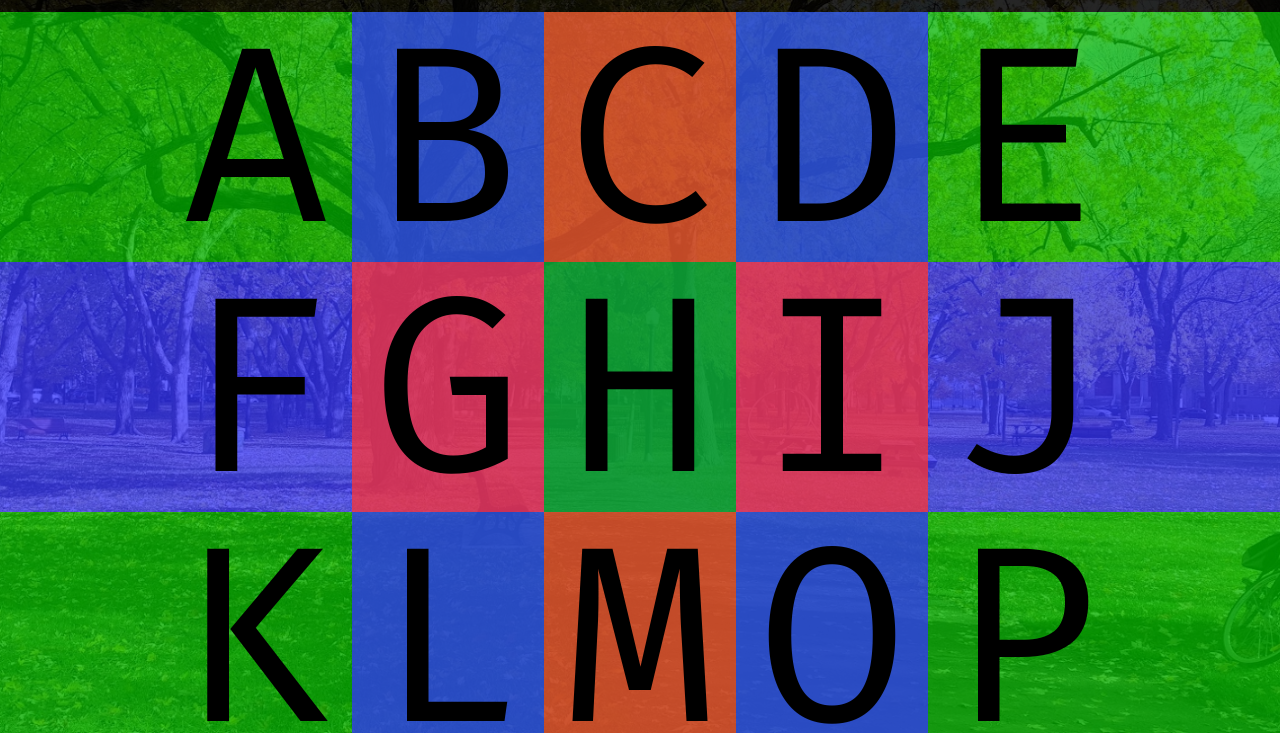
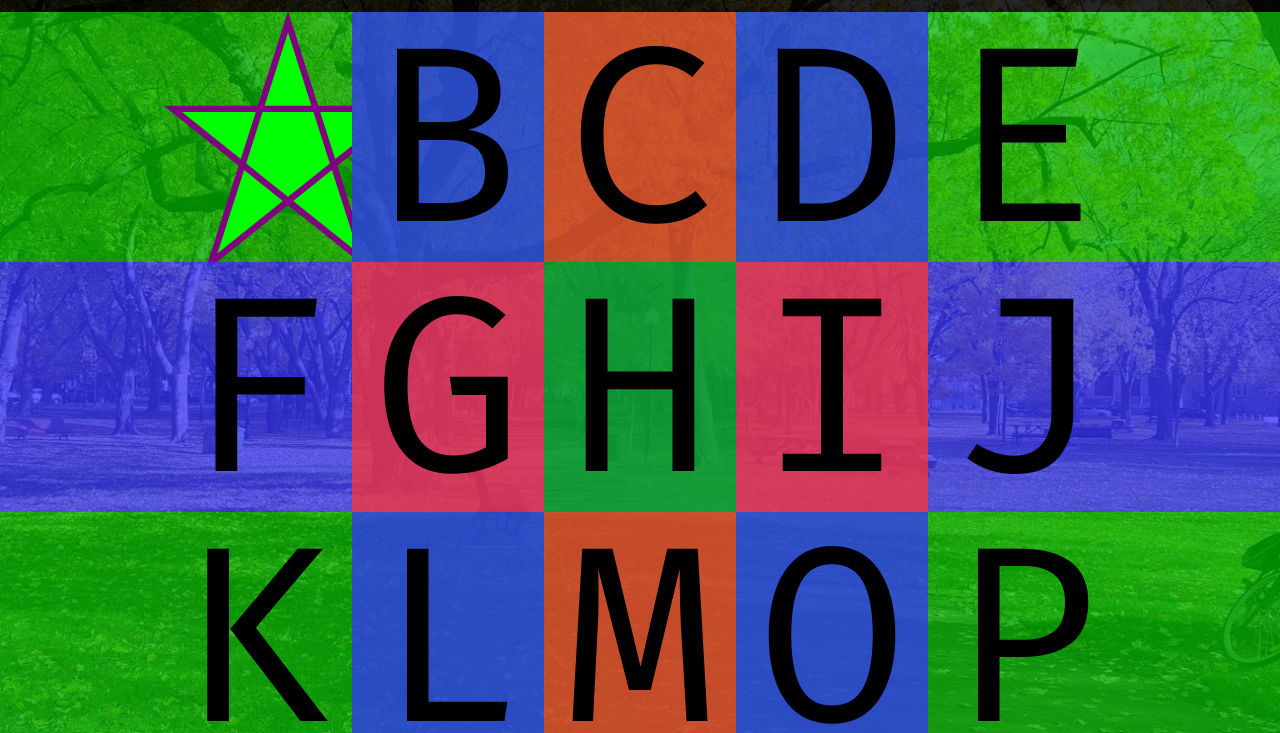
Before and after one commit to Aqually/gabarit-tim, a plain HTML site: page index.htm in a window 1280 px wide. Shown: the part 67-800 px from the top of the page. Drawn offline with Linux system fonts and the light colour scheme.

Commit message:
ajout du premier svg

```diff
--- a/index.htm
+++ b/index.htm
@@ -55,7 +55,7 @@
     <main>
         <div class="global">
             <section>
-                <article>A</article>
+                <article><img src="imgsvg/img1.svg" alt=""></article>
                 <article>B</article>
                 <article>C</article>
                 <article>D</article>
--- a/less/01_petit.less
+++ b/less/01_petit.less
@@ -1,13 +1,12 @@
 // main: style.less
 /* Variable */
-@import url('https://fonts.googleapis.com/css?family=Fira+Mono|Roboto+Condensed');
+@import url( 'https://fonts.googleapis.com/css?family=Fira+Mono|Roboto+Condensed');
 @largeur_article: 250px;
 @couleur-icone: #f9d42a;
 @couleur-lienMenu: #fff;
 @couleur-base: #e3d47f;
 @couleur-complementaire: spin(@couleur-base, 180); // @couleur-contrast : contrast(@couleur-base);
 @couleur-contrast: contrast(@couleur-base);
-
 @couleur-1: fade(lighten(blue,10%),75%);
 @couleur-2: fade(lighten(red,10%),75%);
 @couleur-3: fade(lighten(green,10%),75%);
@@ -167,9 +166,13 @@ main {
             justify-content: center;
             width: 100%;
             align-items: center;
-            height: @largeur_article;
-            // border: 1px solid #aaa;
+            height: @largeur_article; // border: 1px solid #aaa;
             font-size: @largeur_article;
+
+            img{
+               display: block;
+               width: 100%;
+            }
         }
     }
 }
```
Also changed, not shown: css/styles.css, imgsvg/img1.svg (added).
